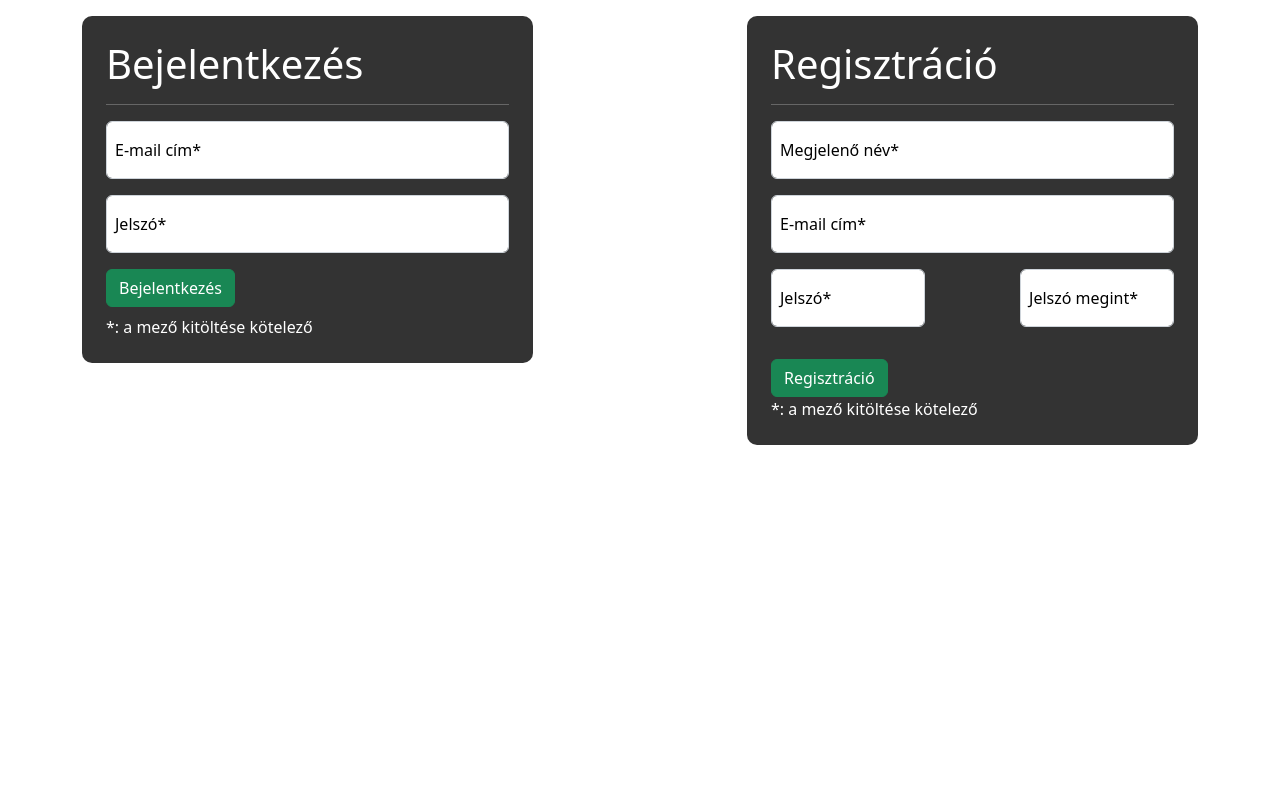
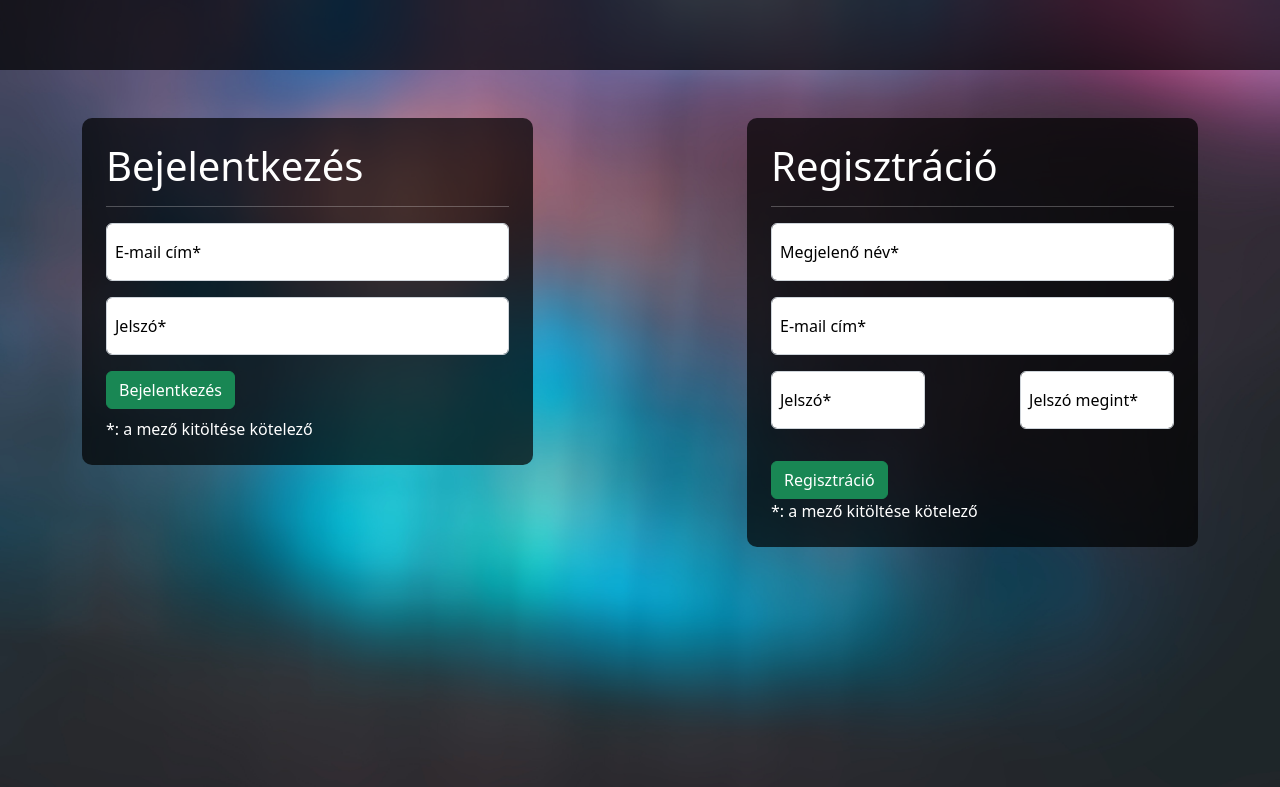
Before and after one commit to gyorkistamas/afp1_mini_newcodeorderby, a PHP site: page /view/auth.php in a window 1280 px wide. Shown: the top 787 px of the page. Run offline with PHP 8.4, Linux system fonts and the light colour scheme.

Commit message:
auth.php: háttér, kozmetikai igazítások

```diff
--- a/Alkalmazás/styles/auth.css
+++ b/Alkalmazás/styles/auth.css
@@ -1,5 +1,5 @@
 .cardpart {
-	background-color: rgba(0, 0, 0, 80%);
+	background-color: rgba(0, 0, 0, 0.7);
 	border-radius: 10px;
 }
 
@@ -10,3 +10,9 @@
 label {
 	padding-left: 20px !important;
 }
+
+body {
+	background-image: url("../imgs/background.jpg");
+	background-repeat: no-repeat;
+	background-size: cover;
+}
--- a/Alkalmazás/view/auth.php
+++ b/Alkalmazás/view/auth.php
@@ -18,7 +18,13 @@
     <!-- Ide majd a menüsor -->
 
 
-    <div class="container my-3">
+    <!-- Menüsör placeholder -->
+    <div style="width: 100%; height: 70px; background-color: rgba(0, 0, 0, 0.7);">
+
+    </div>
+
+
+    <div class="container my-5">
         <div class="row">
             <!-- Bejelentkezési űrlap -->
             <div class="col-lg-5 col-md-12 mb-5">
```
Also changed, not shown: Alkalmazás/imgs/background.jpg (added).
